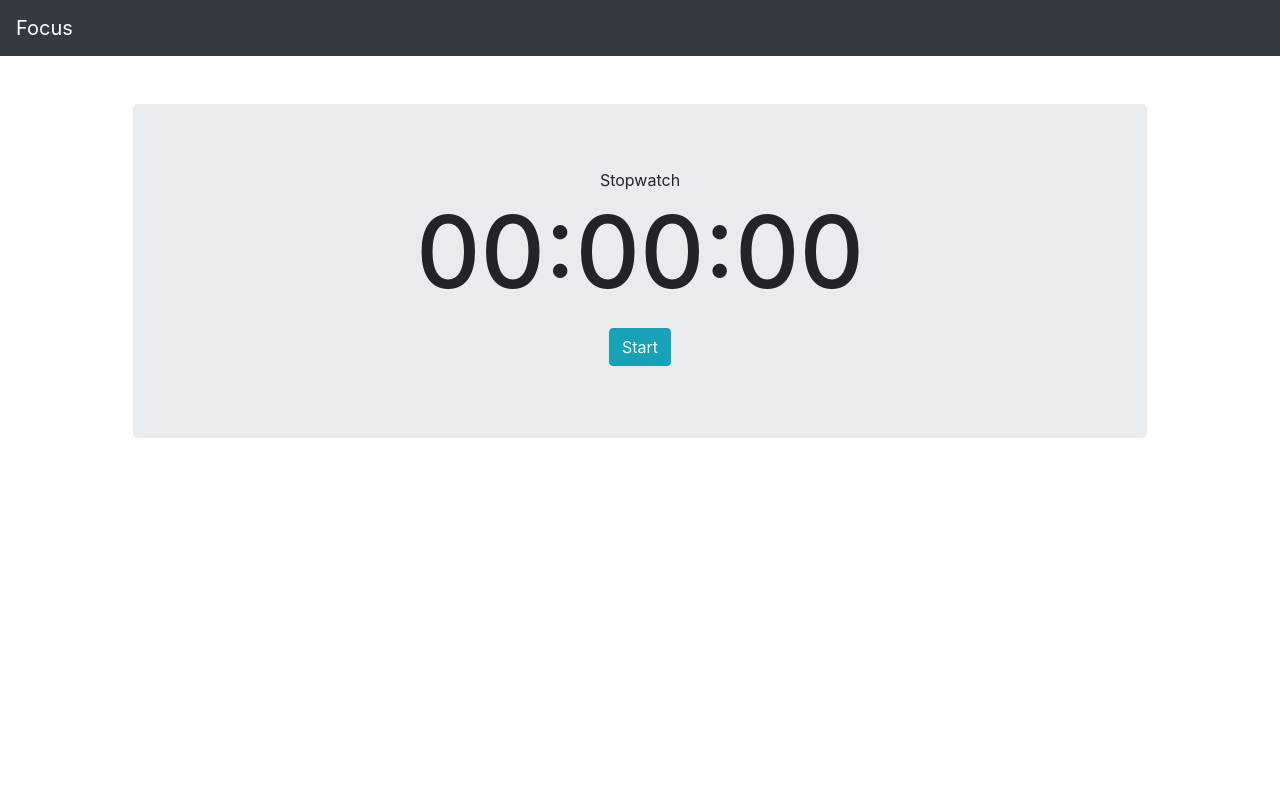
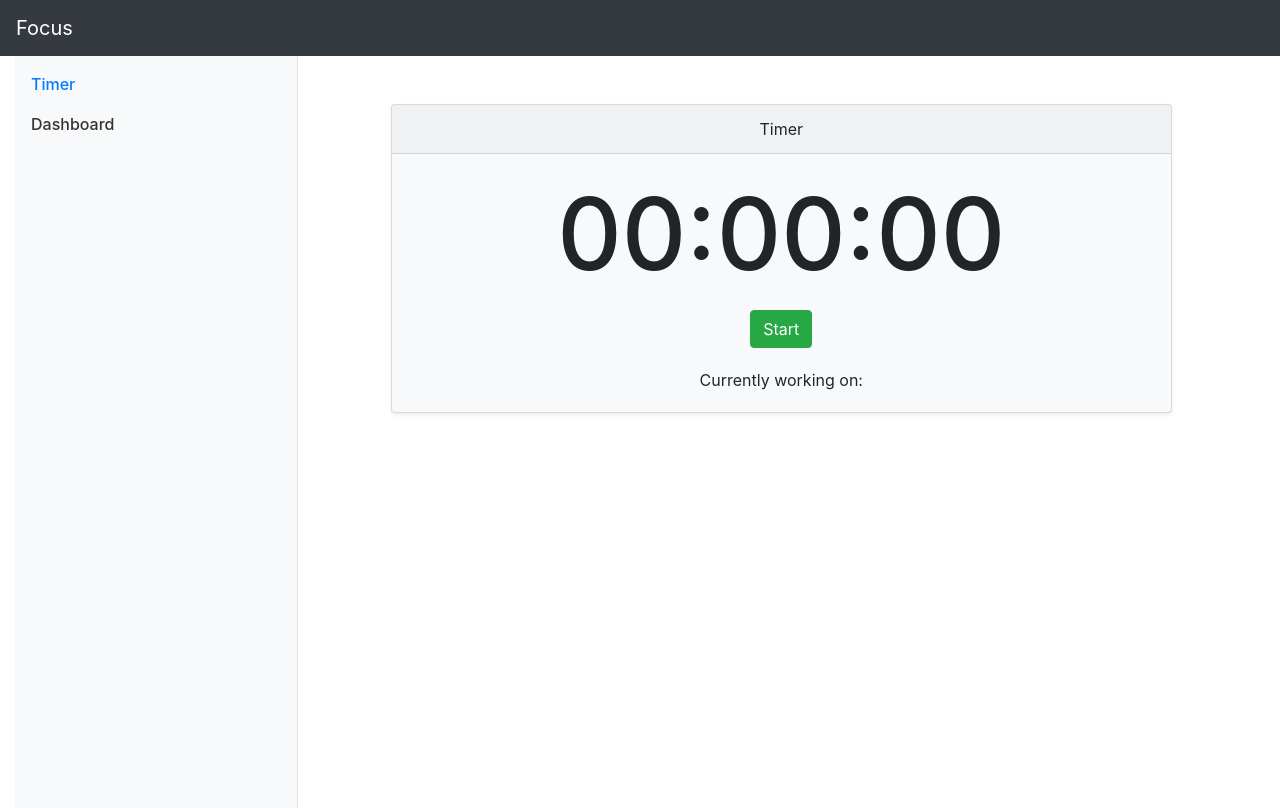
Before and after one commit to jamzhong15/focus-app, a React (Create React App) app: page / in a window 1280 px wide. Built offline with nearby package versions, Linux system fonts and the light colour scheme.

Commit message:
added sidebar

```diff
--- a/src/App.css
+++ b/src/App.css
@@ -1,38 +1,61 @@
-.App {
-  text-align: center;
+body {
+  font-size: 0.875rem;
 }
 
-.App-logo {
-  height: 40vmin;
-  pointer-events: none;
+.feather {
+  width: 16px;
+  height: 16px;
+  vertical-align: text-bottom;
 }
 
-@media (prefers-reduced-motion: no-preference) {
-  .App-logo {
-    animation: App-logo-spin infinite 20s linear;
+/*
+   * Sidebar
+   */
+
+.sidebar-sticky {
+  position: relative;
+  top: 0;
+  height: calc(100vh - 48px);
+  padding-top: 0.5rem;
+  overflow-x: hidden;
+  overflow-y: auto; /* Scrollable contents if viewport is shorter than content. */
+}
+
+@supports ((position: -webkit-sticky) or (position: sticky)) {
+  .sidebar-sticky {
+    position: -webkit-sticky;
+    position: sticky;
   }
 }
 
-.App-header {
-  background-color: #282c34;
-  min-height: 100vh;
-  display: flex;
-  flex-direction: column;
-  align-items: center;
-  justify-content: center;
-  font-size: calc(10px + 2vmin);
-  color: white;
+.sidebar .nav-link {
+  font-weight: 500;
+  color: #333;
 }
 
-.App-link {
-  color: #61dafb;
+.sidebar .nav-link .feather {
+  margin-right: 4px;
+  color: #999;
 }
 
-@keyframes App-logo-spin {
-  from {
-    transform: rotate(0deg);
-  }
-  to {
-    transform: rotate(360deg);
-  }
+.sidebar .nav-link.active {
+  color: #007bff;
 }
+
+.sidebar .nav-link:hover .feather,
+.sidebar .nav-link.active .feather {
+  color: inherit;
+}
+
+.sidebar-heading {
+  font-size: 0.75rem;
+  text-transform: uppercase;
+}
+
+/*
+   * Content
+   */
+
+[role="main"] {
+  padding-top: 48px; /* Space for fixed navbar */
+}
--- a/src/App.js
+++ b/src/App.js
@@ -1,5 +1,6 @@
 import React from "react";
 import NavBar from "./components/navbar";
+import SideBar from "./components/sidebar";
 import Counters from "./components/counters";
 import "./App.css";
 import TimerDisplay from "./components/timerDisplay";
@@ -8,9 +9,16 @@ function App() {
   return (
     <React.Fragment>
       <NavBar />
-      <main className="container">
-        <TimerDisplay />
-      </main>
+      <div class="row container-fluid">
+        <div class="col-3">
+          <SideBar />
+        </div>
+        <div class="col-9">
+          <main className="container">
+            <TimerDisplay />
+          </main>
+        </div>
+      </div>
     </React.Fragment>
   );
 }
--- a/src/components/navbar.jsx
+++ b/src/components/navbar.jsx
@@ -4,9 +4,7 @@ class NavBar extends Component {
   render() {
     return (
       <nav className="navbar navbar-dark bg-dark">
-        <a class="navbar-brand" href="#">
-          Focus
-        </a>
+        <a class="navbar-brand">Focus</a>
       </nav>
     );
   }
--- /dev/null
+++ b/src/components/sidebar.jsx
@@ -0,0 +1,28 @@
+import React, { Component } from "react";
+
+class SideBar extends Component {
+  render() {
+    return (
+      <nav class="bg-light border-right sidebar">
+        <div class="sidebar-sticky">
+          <ul class="nav flex-column">
+            <li class="nav-item">
+              <a class="nav-link active" href="#">
+                <span data-feather="home"></span>
+                Timer <span class="sr-only">(current)</span>
+              </a>
+            </li>
+            <li class="nav-item">
+              <a class="nav-link" href="#">
+                <span data-feather="file"></span>
+                Dashboard
+              </a>
+            </li>
+          </ul>
+        </div>
+      </nav>
+    );
+  }
+}
+
+export default SideBar;
--- a/src/components/timerDisplay.jsx
+++ b/src/components/timerDisplay.jsx
@@ -33,15 +33,21 @@ class TimerDisplay extends Component {
     let hours = ("0" + Math.floor(currentTime / 3600000)).slice(-2);
 
     return (
-      <div className="Stopwatch jumbotron m-5 text-center">
-        <div className="Stopwatch-header">Stopwatch</div>
+      <div className="Stopwatch m-5 text-center">
+        <div className="card shadow-sm bg-light mb-3">
+          <div className="card-header">Timer</div>
+          <div className="card-body">
+            <h5 className="card-title">
               <div className="Stopwatch-display">
                 <h1 style={{ fontSize: 100 }}>
                   {hours}:{minutes}:{seconds}
                 </h1>
               </div>
               {this.state.isTiming === false && this.state.currentTime === 0 && (
-          <button className="btn btn-info m-2" onClick={this.startTimer}>
+                <button
+                  className="btn btn-success m-2"
+                  onClick={this.startTimer}
+                >
                   Start
                 </button>
               )}
@@ -60,6 +66,10 @@ class TimerDisplay extends Component {
                   Reset
                 </button>
               )}
+            </h5>
+            <p className="card-text">Currently working on:</p>
+          </div>
+        </div>
       </div>
     );
   }
--- a/src/index.js
+++ b/src/index.js
@@ -4,6 +4,7 @@ import "./index.css";
 import App from "./App";
 import * as serviceWorker from "./serviceWorker";
 import "bootstrap/dist/css/bootstrap.css";
+import "./App.css";
 
 ReactDOM.render(
   <React.StrictMode>
```
Also changed, not shown: src/components/task.jsx (added). Lines whose indentation alone changed are shown as unchanged.
